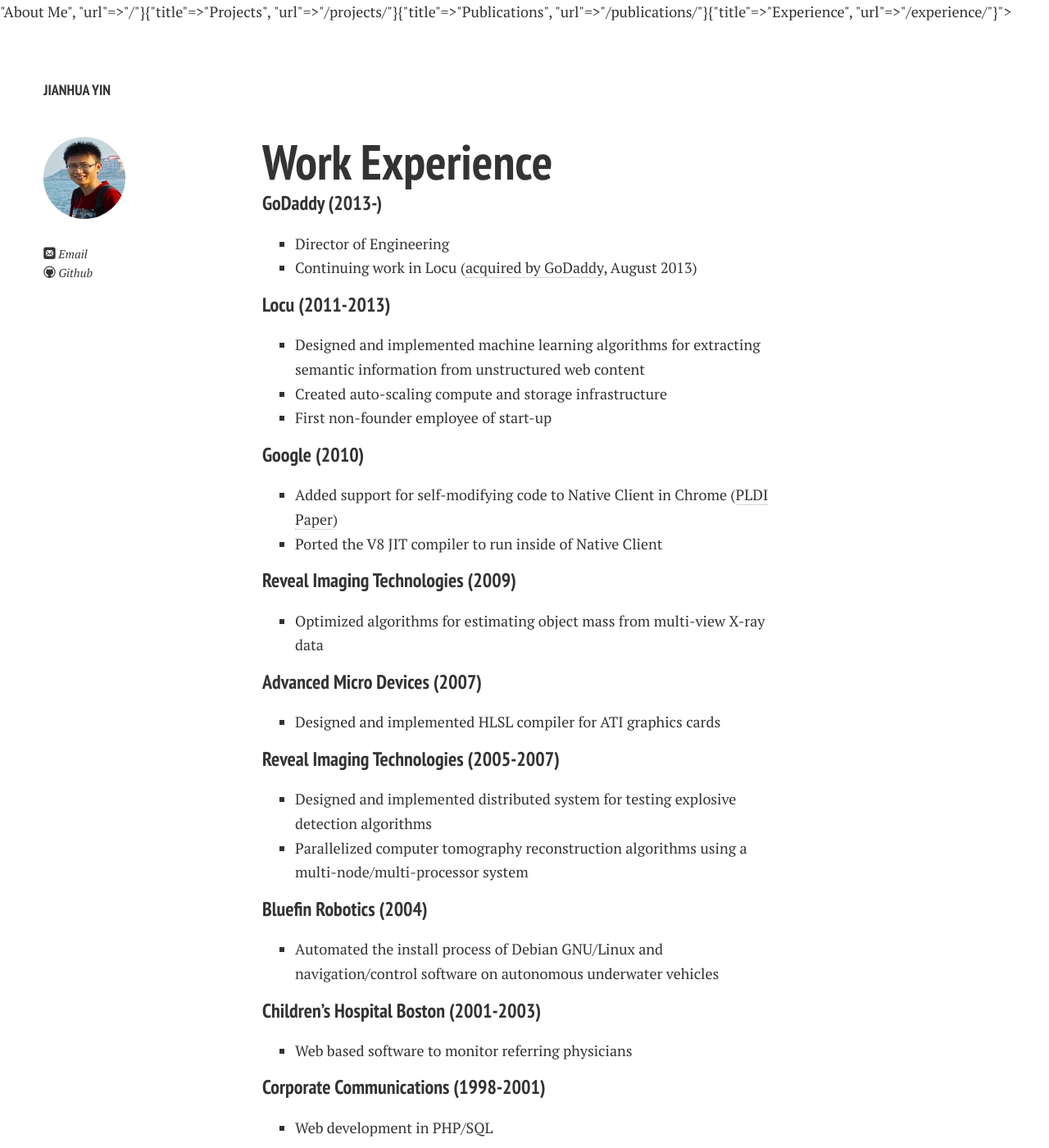
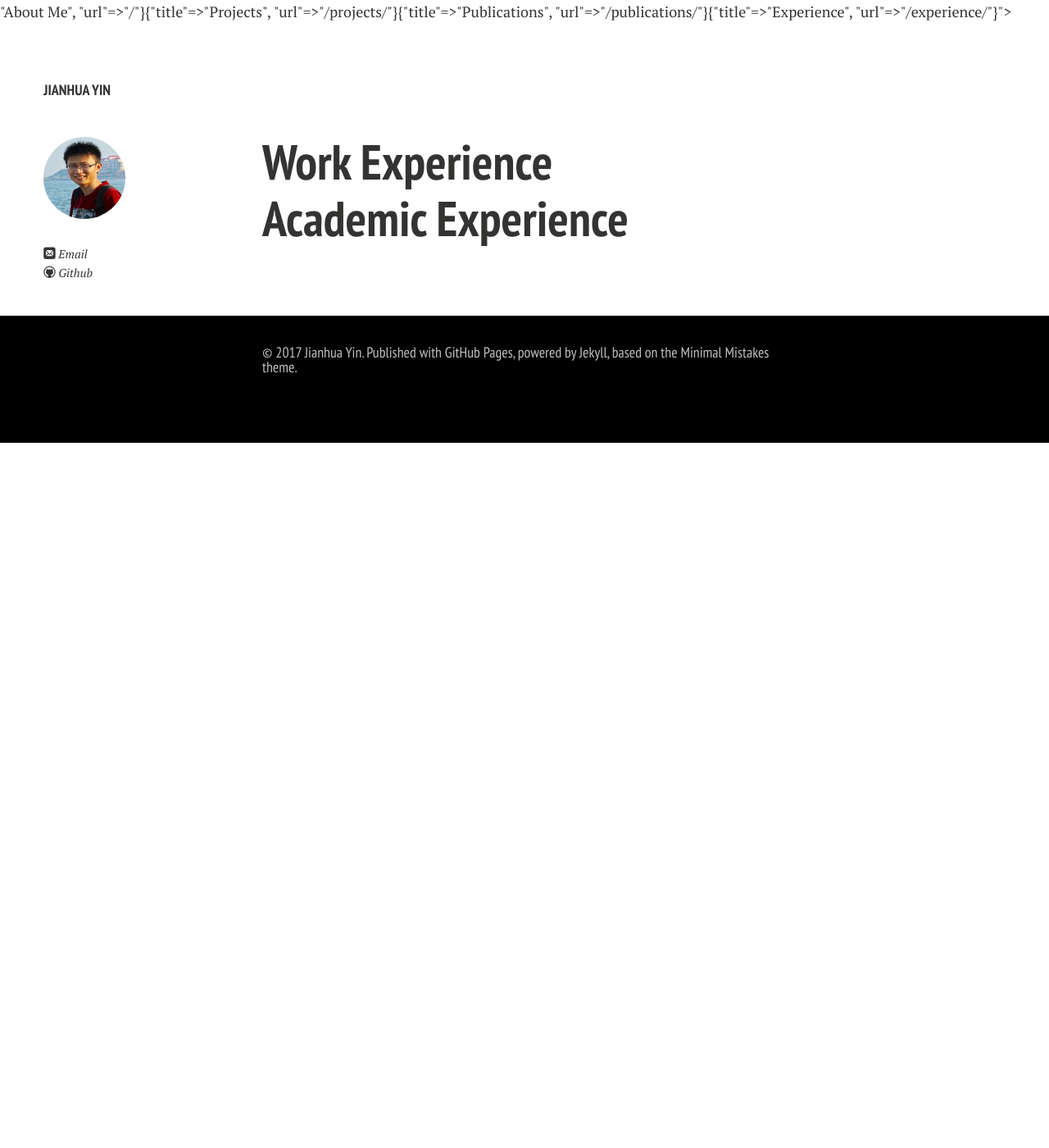
Before and after one commit to jianhuayin/jianhuayin.github.io, a Jekyll site: the page built from experience.md, in a window 1280 px wide and 1400 px high. Shown: the whole window at 82% size. Built offline with Jekyll 4.4.1, drawn with Linux system fonts in a browser that asks for light colours; nearby versions of some CDN libraries; Markdown is read by kramdown in place of the engine named in the settings; some of the changed text lies outside the part shown.

Commit message:
Update experience.md

```diff
--- a/experience.md
+++ b/experience.md
@@ -6,57 +6,5 @@
 
 # Work Experience
 
-### GoDaddy (2013-)
-  - Director of Engineering
-  - Continuing work in Locu ([acquired by GoDaddy][news1], August 2013)
-
-[news1]: http://allthingsd.com/20130819/godaddy-acquires-merchant-finder-startup-locu-for-70-million/
-
-### Locu (2011-2013)
-  - Designed and implemented machine learning algorithms for extracting semantic information from unstructured web content
-  - Created auto-scaling compute and storage infrastructure
-  - First non-founder employee of start-up
-
-### Google (2010)
-  - Added support for self-modifying code to Native Client in Chrome ([PLDI Paper][nacljit])
-  - Ported the V8 JIT compiler to run inside of Native Client
-
-[nacljit]: http://groups.csail.mit.edu/commit/papers/2011/ansel-pldi11-nacljit.pdf
-
-### Reveal Imaging Technologies (2009)
-  - Optimized algorithms for estimating object mass from multi-view X-ray data
-
-### Advanced Micro Devices (2007)
-  - Designed and implemented HLSL compiler for ATI graphics cards
-
-### Reveal Imaging Technologies (2005-2007)
-  - Designed and implemented distributed system for testing explosive detection algorithms
-  - Parallelized computer tomography reconstruction algorithms using a multi-node/multi-processor system
-{% comment %}
-  - Created and improved on algorithms to process multi-row computer tomography data
-  - Created tool for visualizing algorithm results, creating ground-truths, and generating reports about detection
-{% endcomment %}
-
-### Bluefin Robotics (2004)
-  - Automated the install process of Debian GNU/Linux and navigation/control
-    software on autonomous underwater vehicles
-{% comment %}
-  - GUI development in C++/QT
-  - Created system to extract sonar data from autonomous underwater vehicles in the field
-{% endcomment %}
-
-### Children's Hospital Boston (2001-2003)
-  - Web based software to monitor referring physicians
-
-### Corporate Communications (1998-2001)
-  - Web development in PHP/SQL
-
 
 # Academic Experience
-
-### Massachusetts Institute of Technology (2007-2009: MS; 2009-2014: PhD)
-  - Teaching Assistant: _6.035 Computer Language Engineering_ (Fall 2010)
-  - Research Assistant (2007-2013)
-
-### Northeastern University (2002-2007: BS)
-  - Tutor: _Fundamentals of Computer Science_ course (Fall 2003)
```
